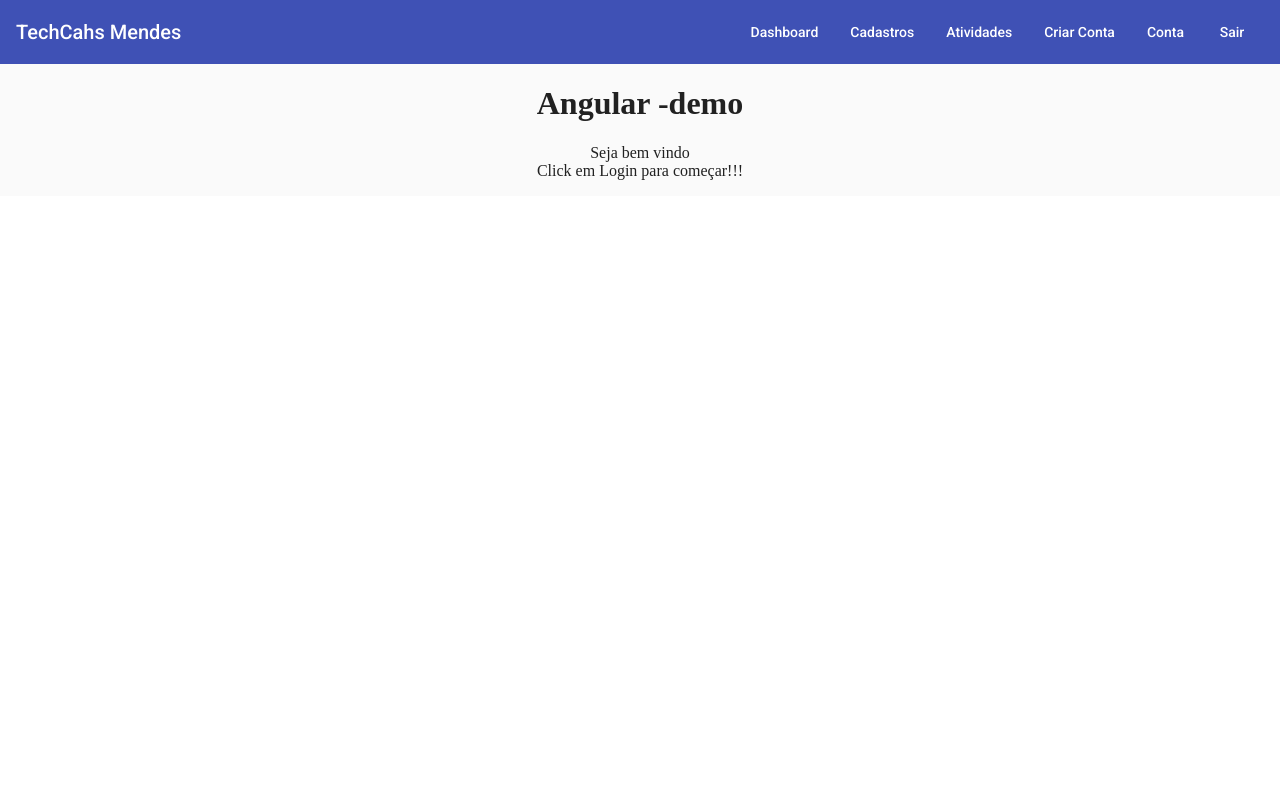
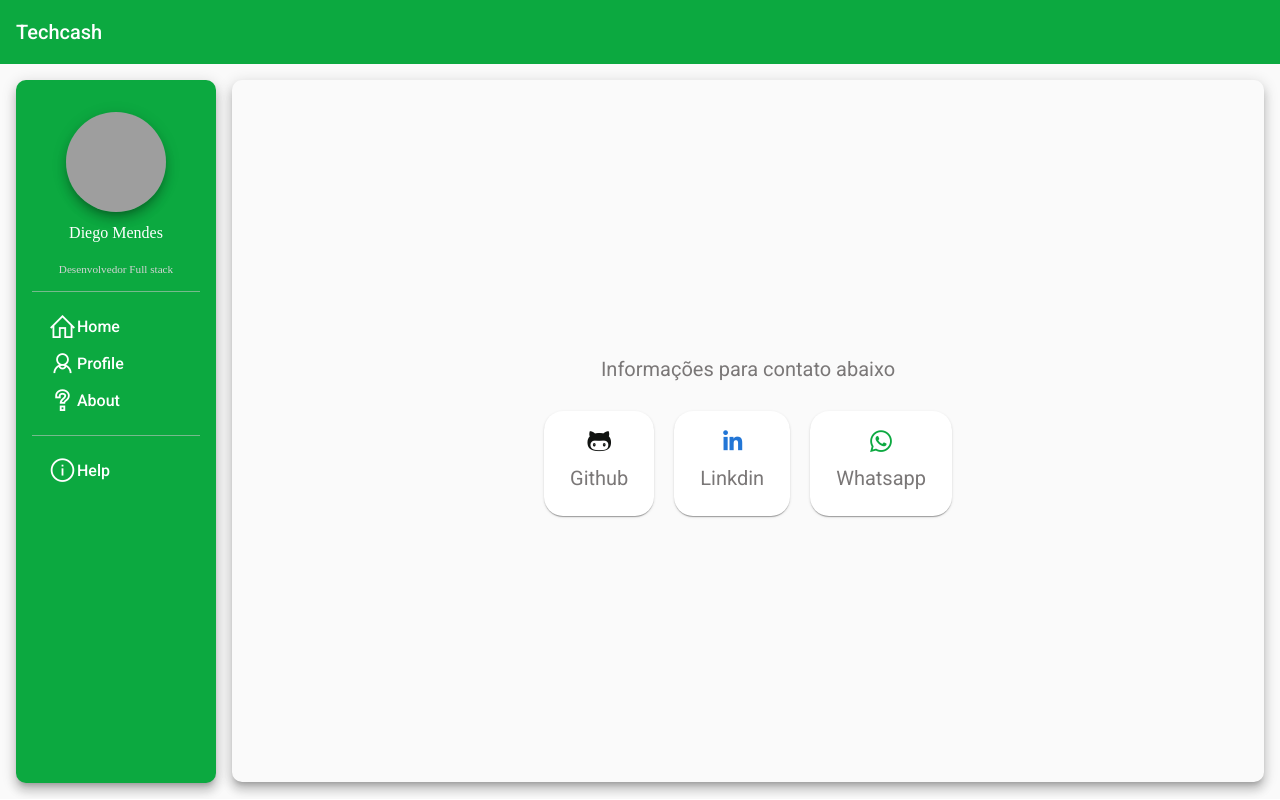
Before and after one commit to gddiego/demo-angular, an Angular app: page / in a window 1280 px wide. Built offline with nearby package versions, Linux system fonts and the light colour scheme; grey boxes are pictures that could not be loaded.

Commit message:
portifolio diego mendes
portifolio diego mendes

```diff
--- /dev/null
+++ b/src/app/about/about.component.css
@@ -0,0 +1,19 @@
+.avatar {
+  margin-top: 16px;
+  width: 100px;
+  height: 100px;
+  border-radius: 50%;
+}
+
+.name {
+  margin-top: 8px;
+  font-weight: normal;
+  font-size: 17px;
+  display: flex;
+  justify-content: center;
+  align-items: center;
+  font-weight: 400;
+  font-family: "roboto";
+  color: rgb(122, 119, 119);
+  padding: 10px;
+}
--- /dev/null
+++ b/src/app/about/about.component.html
@@ -0,0 +1,51 @@
+<div class="outerContainer">
+  <div class="container" fxLayout="column" fxLayout.md="row" fxLayoutGap="20px">
+    <div class="cardWrap" fxLayout.lt-md="column" fxLayout.md="column" fxLayout="row" fxFlex.md="50"
+      fxLayoutAligmnet="space-between center" fxLayoutGap="20px">
+
+      <div fxFlex.lt-md="100">
+        <mat-card class="card card-box">
+          <mat-card-title fxLayout.gt-xs="row" fxLayout.xs="column">
+            <img class="avatar mat-elevation-z8"
+              src="https://avatars.githubusercontent.com/u/28902884?s=400&u=a654c78300a2691b261ee0dbb20b16fef70f9353&v=4" />
+
+            <span class="name" fxLayout.gt-xs="row" fxLayout.xs="column">
+              Sou Diego Mendes desenvolvedor web fullstack a cerca de 4 anos aproximadamente, um cara entusiasmado e
+              apaixonado por tecnologia,
+              apaixonado por desenvolvimento web, sempre buscando melhorar as stacks em que trabalho e me aprofundando
+              cada vez mais, minhas Experiencias são com as tecnologias:
+              <br>
+              PHP/ Laravel Framework para desenvolvimento backend é o que mais tenho xp hahaha, tive contato com
+              springboog (framework Java), com Nodejs utilizando ExpressJs, AdonisJs, essas são algumas tecs voltadas
+              para desenvolvimento backend,
+              agora vamos para a parte bonita onde usuario visualiza as ações o Frontend, Bom tenho experiencias
+              com as tecnologias Angular 7++(angular Material.io), Vuejs(vuetify), Bootstrap 4, css, Sass, html,
+              javascript, javascript ES6+, essas são as que eu mais tive contato e trabalho atualmente e estudo
+              frequentemente, claro tem as que a gente estuda nas horas vagas que
+              todo programador gosta de estar sempre testando tecnologias novas que estão surgindo no mercado essas são:
+              ReactJs, React Native, Redux, Redux-Saga, Firebase, Firestore.
+
+              <br />
+
+              Na parte de DEVOPS a gente ai está caminhando pois não da para abraçar o mundo afinal, mas fazemos também
+              o que precisamos, integração continua com Gihub actions, deploy automatico com Heroku(acho bem incrivel
+              ahaha), docker(melhorando e estudando sobre).
+              <br />
+              Agora vamos onde guardamos nossas infomações os bancos de dados.
+
+              <br />
+              Um pouco de PostgreSQL, Mysql, MongoDB, nessa parte sabemos fazer alguns joins hahhahha, um breve resumo
+              do que é ser um programador fullstack, parece muita coisa ne, mas
+              na vida como programador voce aprende de tudo um pouco e tenta se especializar e ser efectivo em cada
+              função exercer, seja backend ou frontend ou ambos ao mesmo tempo.
+            </span>
+
+          </mat-card-title>
+        </mat-card>
+      </div>
+
+
+    </div>
+
+  </div>
+</div>
--- a/src/app/app.component.css
+++ b/src/app/app.component.css
@@ -1,48 +1,68 @@
-.example-spacer {
-  flex: 1 1 auto;
-}
-.example-container .mat-form-field + .mat-form-field {
-  margin-left: 20px;
-}
-
-mat-sidenav-container, mat-sidenav-content, mat-sidenav {
-  height: 100%;
+mat-toolbar {
+    background: #0ca940;
+    color: white;
 }
 
 mat-sidenav {
-  width: 250px;
+    margin: 16px;
+    width: 200px;
+    border-right: none;
+    background: #0ca940;
+    color: white;
+    border-radius: 10px;
+    padding: 16px;
+    text-align: center;
 }
 
-a {
-  text-decoration: none;
-  color: white;
+.content {
+    height: calc(100vh - 98px);
+    border-radius: 10px;
+    margin: 16px;
+    margin-left: 32px;
+
+    display: flex;
+    justify-content: center;
+    align-items: center;
+    flex-direction: row;
+
+    font-size: 2rem;
+    color: lightgray;
 }
 
-a:hover,
-a:active {
-  color: lightgray;
+mat-sidenav-container {
+    height: calc(100vh - 65px);
 }
 
-.navigation-items {
-  list-style: none;
-  padding: 0;
-  margin: 0;
-  cursor: pointer;
+.menu-button {
+    width: 100%;
+    display: flex;
+    align-items: center;
+    justify-content: flex-start;
+    font-size: 1rem;
+
+
 }
 
-.icon {
-  display: inline-block;
-  height: 30px;
-  margin: 0 auto;
-  padding-right: 5px;
-  text-align: center;
-  vertical-align: middle;
-  width: 15%;
+.avatar {
+    margin-top: 16px;
+    width: 100px;
+    height: 100px;
+    border-radius: 50%;
 }
 
-.label {
-  display: inline-block;
-  line-height: 30px;
-  margin: 0;
-  width: 85%;
+.name {
+    margin-top: 8px;
+    font-weight: normal;
 }
+
+.designation {
+    margin-top: 2px;
+    font-size: 0.7rem;
+    color: lightgrey;
+}
+
+mat-divider {
+    margin-top: 16px;
+    margin-bottom: 16px;
+    background-color: rgba(255, 255, 255, 0.5);
+}
--- a/src/app/app.component.html
+++ b/src/app/app.component.html
@@ -1,51 +1,45 @@
+<mat-toolbar class="mat-elevation-z8">
+  <button mat-icon-button *ngIf="sidenav.mode === 'over'" (click)="sidenav.toggle()">
+    <i class="las la-bars" *ngIf="!sidenav.opened" style="font-size:29px"></i>
+    <i class="las la-times" *ngIf="sidenav.opened" style="font-size:29px"></i>
+  </button>
+  Techcash
+</mat-toolbar>
+
 <mat-sidenav-container>
-  <mat-sidenav #sidenav role="navigation">
-    <mat-nav-list>
+  <mat-sidenav #sidenav="matSidenav" class="mat-elevation-z8">
 
-      <a mat-list-item routerLink="/">
-        <i class="las la-home" style="font-size:29px"></i>
-        <span class="label">Home</span>
-      </a>
-      <a mat-list-item type="button" routerLink="/dashboard">
-        <i class="las la-chart-line" style="font-size:29px"></i>
-        <span class="label">Dashboard</span>
-      </a>
-        <a mat-list-item routerLink="/login">
-          <i class="las la-sign-out-alt" style="font-size:29px"></i>
-          <span class="label">Login</span>
-        </a>
-      <a mat-list-item type="button" routerLink="/login">
-        <i class="las la-door-open" style="font-size:29px"></i>
-        <span class="label">LogOut</span>
-      </a>
-    </mat-nav-list>
+    <img class="avatar mat-elevation-z8" src="https://avatars.githubusercontent.com/u/28902884?s=400&u=a654c78300a2691b261ee0dbb20b16fef70f9353&v=4" />
+
+    <h4 class="name">Diego Mendes</h4>
+    <p class="designation">Desenvolvedor Full stack</p>
+
+    <mat-divider></mat-divider>
+
+    <button mat-button class="menu-button" [routerLink]="''">
+      <i class="las la-home" style="font-size:29px"></i>
+      <span>Home</span>
+    </button>
+    <a mat-button class="menu-button" [routerLink]="'/dashboard'">
+      <i class="las la-user-alt" style="font-size:29px"></i>
+      <span>Profile</span>
+    </a>
+    <button mat-button class="menu-button" [routerLink]="'/about'">
+    <i class="las la-question" style="font-size:29px"></i>
+      <span>About</span>
+    </button>
+
+    <mat-divider></mat-divider>
+
+    <button mat-button class="menu-button" [routerLink]="'help'">
+      <i class="las la-info-circle"style="font-size:29px" ></i>
+      <span>Help</span>
+    </button>
+
   </mat-sidenav>
   <mat-sidenav-content>
-    <mat-toolbar color="primary">
-      <div fxHide.gt-xs>
-        <button mat-icon-button (click)="sidenav.toggle()">
-        <i class="las la-bars" style="font-size:29px"></i>
-        </button>
-      </div>
-      <div>
-        <a routerLink="/">
-          TechCahs Mendes
-        </a>
-      </div>
-      <div fxFlex fxLayout fxLayoutAlign="flex-end" fxHide.xs>
-      <div>
-        <a mat-button [routerLink]="'/accounts'"> Dashboard </a>
-        <a mat-button [routerLink]="'/create-account'"> Cadastros </a>
-        <a mat-button [routerLink]="'/contacts'"> Atividades </a>
-        <a mat-button [routerLink]="'/create-contact'"> Criar Conta </a>
-        <a mat-button [routerLink]="'/activities'"> Conta </a>
-        <a mat-button [routerLink]="'/create-activity'"> Sair </a>
-
-      </div>
-      </div>
-    </mat-toolbar>
-    <main>
-      <router-outlet></router-outlet>
-    </main>
+    <div class="content mat-elevation-z8">
+    <router-outlet></router-outlet>
+    </div>
   </mat-sidenav-content>
 </mat-sidenav-container>
--- a/src/app/app.module.ts
+++ b/src/app/app.module.ts
@@ -14,6 +14,7 @@ import { DashboardComponent } from './dashboard/dashboard.component';
 import { DataService } from './data/data.service';
 import { PostDialogComponent } from './post-dialog/post-dialog.component';
 import { LoginComponent } from './login/login.component';
+import { AboutComponent } from './about/about.component';
 @NgModule({
   declarations: [
     AppComponent,
@@ -21,6 +22,7 @@ import { LoginComponent } from './login/login.component';
     DashboardComponent,
     PostDialogComponent,
     LoginComponent,
+    AboutComponent,
   ],
   imports: [
     BrowserModule,
--- a/src/app/dashboard/dashboard.component.css
+++ b/src/app/dashboard/dashboard.component.css
@@ -18,6 +18,41 @@ a {
   cursor: pointer;
 }
 
-.contentButton{
+.contentButton {
   float: right;
 }
+.p-card-apresentation-contacts {
+  font-size: 35px;
+  font-weight: 400;
+  font-family: "roboto";
+  color: rgb(122, 119, 119);
+  padding: 10px;
+}
+.card-box {
+  border-radius: 37px;
+}
+
+.avatar {
+  margin-top: 16px;
+  width: 100px;
+  height: 100px;
+  border-radius: 50%;
+}
+
+.name {
+  font-size: 19px;
+  font-weight: 400;
+  font-family: "roboto";
+  color: rgb(122, 119, 119);
+  padding: 10px;
+  display: flex;
+    align-items: flex-end;
+}
+.designation {
+  color: #0ca940;
+    font-size: 19px;
+    font-weight: 400;
+    font-family: "roboto";
+    display: flex;
+    align-items: flex-end;
+}
--- a/src/app/dashboard/dashboard.component.html
+++ b/src/app/dashboard/dashboard.component.html
@@ -1,56 +1,22 @@
-<div>
-  <br>
-  <div class="container">
+<div class="outerContainer">
+  <div class="container" fxLayout="column" fxLayout.md="row" fxLayoutGap="20px">
+    <div class="cardWrap" fxLayout.lt-md="column" fxLayout.md="column" fxLayout="row" fxFlex.md="50"
+      fxLayoutAligmnet="space-between center" fxLayoutGap="20px">
 
-    <br>
-    <div class="container">
-      <div fxLayout="row" fxLayoutAlign="center center" class="content">
-        <mat-card class="card">
-          <div fx-layout="row" fx-flex fx-layout-align="center center" class="contentButton">
-            <button button="submit" mat-raised-button color="primary" (click)="openDialog()" matTooltip="Adicionar posts">
-              <i class="las la-plus"></i> Adiconar post
-            </button>
-          </div>
+      <div fxFlex.lt-md="100">
+        <mat-card class="card card-box">
           <mat-card-title fxLayout.gt-xs="row" fxLayout.xs="column">
-            <h3>Posts recentes</h3>
+          <img class="avatar mat-elevation-z8"
+            src="https://avatars.githubusercontent.com/u/28902884?s=400&u=a654c78300a2691b261ee0dbb20b16fef70f9353&v=4" />
+
+          <h4 class="name"  fxLayout.gt-xs="row" fxLayout.xs="column"><i class="las la-user-alt" style="font-size:29px"></i>Diego Mendes</h4>
+          <span class="designation" fxLayout.gt-xs="row" fxLayout.xs="column"><i class="las la-code" style="font-size:29px"></i>Desenvolvedor Full stack</span>
           </mat-card-title>
-          <mat-card-content>
-            <div class="example-container mat-elevation-z8">
-              <mat-table #table [dataSource]="dataSource">
-                <ng-container matColumnDef="date_posted">
-                  <mat-header-cell *matHeaderCellDef> Data do post </mat-header-cell>
-                  <mat-cell *matCellDef="let element"> {{element.date_posted | date: 'd/M/y'}} </mat-cell>
-                </ng-container>
-                <ng-container matColumnDef="title">
-                  <mat-header-cell *matHeaderCellDef> Titulo </mat-header-cell>
-                  <mat-cell *matCellDef="let element"> {{element.title}} </mat-cell>
-                </ng-container>
-                <ng-container matColumnDef="body">
-                  <mat-header-cell *matHeaderCellDef> Descrição </mat-header-cell>
-                  <mat-cell *matCellDef="let element"> {{element.body}} </mat-cell>
-                </ng-container>
-                <ng-container matColumnDef="category">
-                  <mat-header-cell *matHeaderCellDef> Categoria </mat-header-cell>
-                  <mat-cell *matCellDef="let element"> {{element.category}} </mat-cell>
-                </ng-container>
-                <ng-container matColumnDef="delete">
-                  <mat-header-cell *matHeaderCellDef></mat-header-cell>
-                  <mat-cell *matCellDef="let element">
-                  <a (click)="deletePost(element.position)" type="button">
-                    <i class="las la-trash-alt" style="font-size:29px; color: rgb(195, 86, 86);"></i>
-                  </a>
-                  <a (click)="viewPost(element.position)" type="button">
-                    <i class="las la-eye" style="font-size:29px; color: rgb(50, 211, 85);"></i>
-                  </a>
-                  </mat-cell>
-                </ng-container>
-                <mat-header-row *matHeaderRowDef="displayedColumns"></mat-header-row>
-                <mat-row *matRowDef="let row; columns: displayedColumns;"></mat-row>
-              </mat-table>
-            </div>
-          </mat-card-content>
         </mat-card>
       </div>
+
+
     </div>
+
   </div>
 </div>
--- a/src/app/welcome/welcome.component.css
+++ b/src/app/welcome/welcome.component.css
@@ -0,0 +1,28 @@
+.card-box {
+  border-radius: 19px;
+}
+.describe-app {
+  font-size: 20px;
+  font-weight: 400;
+  font-family: "roboto";
+  color: rgb(122, 119, 119);
+  padding: 10px;
+}
+a {
+  text-decoration: none;
+}
+.icons {
+  display: flex;
+  justify-content: center;
+  align-items: center;
+}
+.p-card-apresentation-contacts {
+  display: flex;
+  justify-content: center;
+  align-items: center;
+  font-size: 20px;
+  font-weight: 400;
+  font-family: "roboto";
+  color: rgb(122, 119, 119);
+  padding: 10px;
+}
--- a/src/app/welcome/welcome.component.html
+++ b/src/app/welcome/welcome.component.html
@@ -1,7 +1,44 @@
-<div style="text-align:center">
-  <h1>Angular -demo </h1>
-  <p>
-   Seja bem vindo
-    <br> Click em Login para começar!!!
-  </p>
+<div class="outerContainer">
+  <div class="container" fxLayout="column" fxLayout.md="row" fxLayoutGap="20px">
+    <span class="p-card-apresentation-contacts ">Informações para contato abaixo</span>
+    <div class="cardWrap" fxLayout.lt-md="column" fxLayout.md="column" fxLayout="row" fxFlex.md="50"
+      fxLayoutAligmnet="space-between center" fxLayoutGap="20px">
+
+      <div fxFlex.lt-md="100" fxFlex="35">
+        <mat-card class="card card-box">
+          <mat-card-title fxLayout.gt-xs="row" fxLayout.xs="column">
+            <a href="https://github.com/gddiego" target="_blank">
+              <i class="lab la-github-alt icons" style="font-size:29px; color:#111311;"></i> <span class="describe-app"
+                fxLayout.lt-md="column" fxLayout.md="column" fxLayout="row" fxFlex.md="50"
+                fxLayoutAligmnet="space-between center" fxLayoutGap="20px">Github</span>
+            </a>
+          </mat-card-title>
+        </mat-card>
+      </div>
+      <div fxFlex.lt-md="100" fxFlex="35">
+        <mat-card class="card card-box">
+          <mat-card-title fxLayout.gt-xs="row" fxLayout.xs="column">
+            <a href="https://www.linkedin.com/in/diego-mendes95/" target="_blank">
+              <i class="lab la-linkedin-in icons" style="font-size:29px; color:#2276D6;"></i>
+              <span class="describe-app" fxLayout.lt-md="column" fxLayout.md="column" fxLayout="row" fxFlex.md="50"
+                fxLayoutAligmnet="space-between center" fxLayoutGap="20px">Linkdin</span>
+            </a>
+          </mat-card-title>
+        </mat-card>
+      </div>
+      <div fxFlex.lt-md="100" fxFlex="35">
+        <mat-card class="card card-box">
+          <mat-card-title fxLayout.gt-xs="row" fxLayout.xs="column">
+            <a href="https://api.whatsapp.com/send?phone=5565999692832&text=Ol%C3%A1%20Diego%20tudo%20bem%3F"
+              target="_blank">
+              <i class="lab la-whatsapp icons" style="font-size:29px; color:#0ca940;"></i>
+              <span class="describe-app" fxLayout.lt-md="column" fxLayout.md="column" fxLayout="row" fxFlex.md="50"
+                fxLayoutAligmnet="space-between center" fxLayoutGap="20px">Whatsapp</span>
+            </a>
+          </mat-card-title>
+        </mat-card>
+      </div>
+    </div>
+
+  </div>
 </div>
```
Also changed, not shown: src/app/about/about.component.ts (added, +15 -0 lines), src/app/app-routing.module.ts (+7 -5 lines), src/app/app.component.ts (+24 -2 lines), 1 other file (tests, documents, lock files or other folders).
